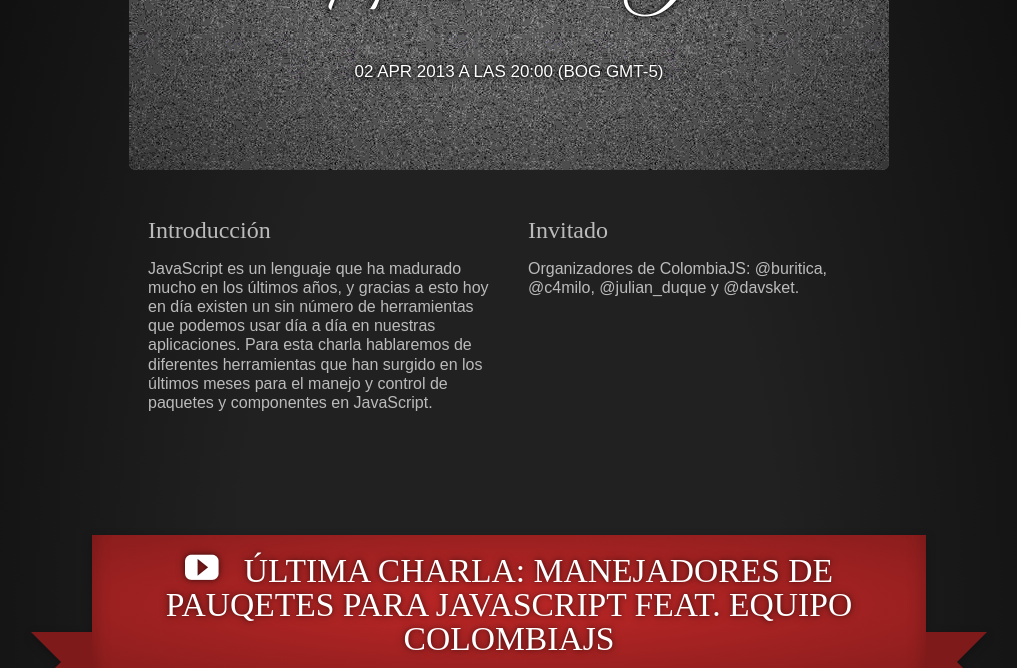
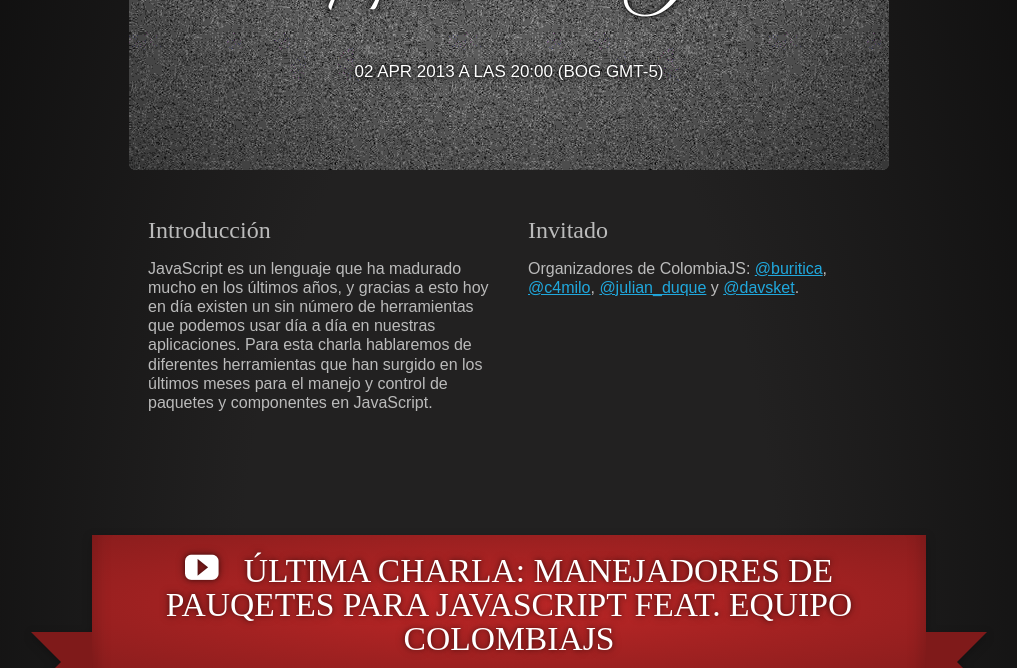
Before and after one commit to coljs/jshangouts, a Jekyll site: the page built from index.html, in a window 1280 px wide and 900 px high, scrolled down 825 px, cut to the strip 0-668 px from the top of the window. Shown: the whole strip, without its empty margins (131-1148 px from the left). Built offline with Jekyll 4.4.1, drawn with Linux system fonts in a browser that asks for light colours; some web fonts are replaced; some of the changed lines change nothing that is shown.

Commit message:
fix de urls

```diff
--- a/index.html
+++ b/index.html
@@ -8,7 +8,7 @@
 next_date: 2013-04-02
 next_time: "20:00 (BOG GMT-5)"
 next_description: JavaScript es un lenguaje que ha madurado mucho en los últimos años, y gracias a esto hoy en día existen un sin número de herramientas que podemos usar día a día en nuestras aplicaciones. Para esta charla hablaremos de diferentes herramientas que han surgido en los últimos meses para el manejo y control de paquetes y componentes en JavaScript.
-next_bio: "Organizadores de ColombiaJS: @buritica, @c4milo, @julian_duque y @davsket."
+next_bio: "Organizadores de ColombiaJS: <a href='//twitter.com/buritica' target='_blank'>@buritica</a>, <a href='//twitter.com/c4milo' target='_blank'>@c4milo</a>, <a href='//twitter.com/julian_duque' target='_blank'>@julian_duque</a> y <a href='//twitter.com/davsket' target='_blank'>@davsket</a>."
 next_url:
 next_active: true
 ---
```
